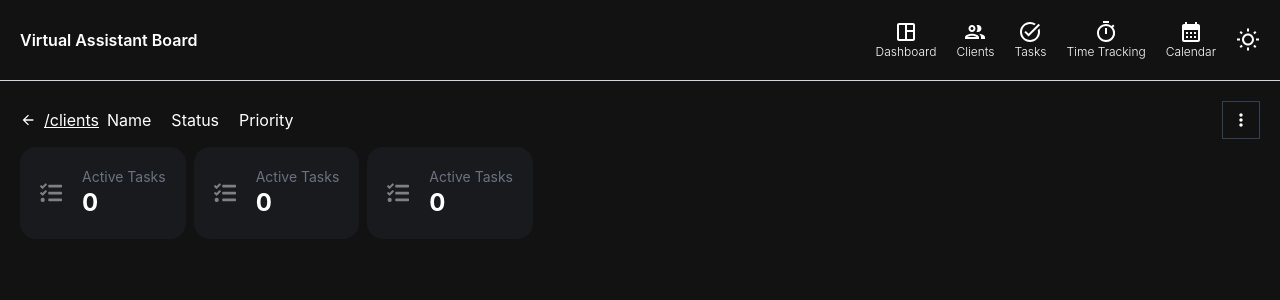
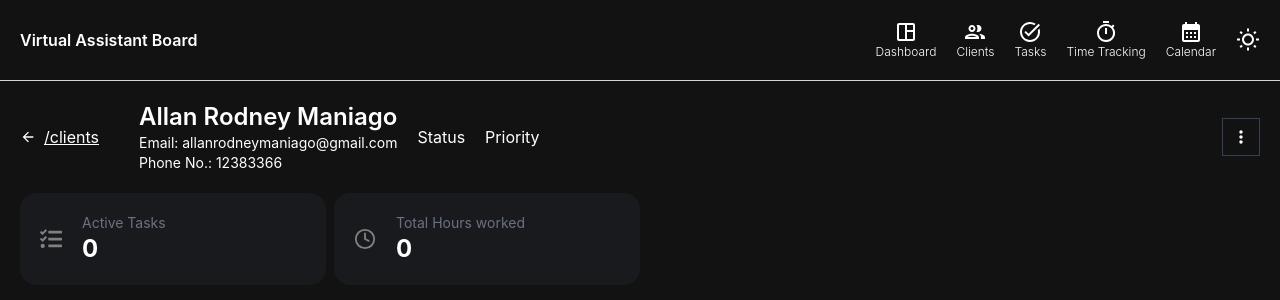
Before and after one commit to allanrodneyyy/VA-To-Do-List, a React (Vite) app: page /client/1 in a window 1280 px wide. Shown: the top 300 px of the page. Built offline with nearby package versions, Linux system fonts and the light colour scheme.

Commit message:
Add component design in view client

```diff
--- a/index.html
+++ b/index.html
@@ -1,13 +1,15 @@
 <!doctype html>
 <html lang="en">
+
 <head>
   <meta charset="UTF-8" />
-    <link rel="icon" type="image/svg+xml" href="/favicon.svg" />
   <meta name="viewport" content="width=device-width, initial-scale=1.0" />
   <title>va-to-do-list</title>
 </head>
+
 <body>
   <div id="root"></div>
   <script type="module" src="/src/main.jsx"></script>
 </body>
+
 </html>
--- /dev/null
+++ b/src/components/Layout/Clients/View/ClientViewBoxes.jsx
@@ -0,0 +1,32 @@
+import { LuClock } from "react-icons/lu";
+import { FaTasks } from "react-icons/fa";
+
+export function ClientViewBoxes() {
+  const ClientViewBoxes = [{
+    label: 'Active Tasks',
+    value: 0,
+    icon: <FaTasks color="gray" size={22} />
+  }, {
+    label: 'Total Hours worked',
+    value: 0.0,
+    icon: <LuClock color="gray" size={22} />
+  }]
+
+  return (
+    <>
+      {
+        ClientViewBoxes.map((info) => (
+          <section className="flex items-center bg-(--panel) p-5 gap-5 rounded-2xl hover:bg-(--hover-panel) ">
+            <div className="">
+              {info.icon}
+            </div>
+            <div className="">
+              <p className="text-gray-500 text-sm">{info.label}</p>
+              <p className='text-2xl font-bold '>{info.value}</p>
+            </div>
+          </section>
+        ))
+      }
+    </>
+  );
+}
--- a/src/pages/ClientPage.jsx
+++ b/src/pages/ClientPage.jsx
@@ -2,62 +2,66 @@ import { useParams, Link } from "react-router";
 import { Header } from "../components/Layout/Header";
 import { MdArrowBack } from "react-icons/md";
 import { BiDotsVerticalRounded } from "react-icons/bi";
-import { FaTasks } from "react-icons/fa";
+import { ClientViewBoxes } from "../components/Layout/Clients/View/ClientViewBoxes";
 
 
 
 export function ClientPage({ theme, setTheme }) {
   const { id } = useParams();
 
+
+
   return (
     <>
       <Header theme={theme} setTheme={setTheme} />
 
-      <section className="flex flex-col p-5 gap-2">
+      <section className="flex flex-col p-5 gap-5">
         <title></title>
+        <section className="flex justify-between sm:hidden">
+          <Link to={'/clients'} className="underline flex gap-2 items-center"><MdArrowBack />/clients</Link>
+          <button className="border border-(--border) p-2 cursor-pointer" ><BiDotsVerticalRounded size={20} /></button>
+        </section>
 
-        <section className="grid grid-cols-2 sm:flex sm:justify-between sm:items-center">
-          <div className="sm:flex gap-2 grid grid-cols-1">
-            <Link to={'/clients'} className="underline flex gap-2 items-center"><MdArrowBack />/clients</Link>
-            <section className="grid grid-rows-3 sm:flex sm:gap-5 gap-1">
-              <p>Name</p>
+        <section className="flex justify-between items-center">
+          <div className="flex gap-10 w-full">
+            <Link to={'/clients'} className="underline gap-2 items-center hidden sm:flex"><MdArrowBack />/clients</Link>
+            <section className="grid grid-rows-1 sm:flex gap-5 w-full items-center ">
+              <div className="flex flex-col sm:items-center">
+                <p className="text-2xl font-semibold">Allan Rodney Maniago</p>
+                <div className="text-sm">
+                  <p>Email: allanrodneymaniago@gmail.com</p>
+                  <p>Phone No.: 12383366</p>
+                </div>
+              </div>
+              <div className="flex gap-x-5">
                 <p>Status</p>
                 <p>Priority</p>
+              </div>
             </section>
           </div>
-          <div className="justify-self-end">
+          <div className="justify-self-end hidden sm:block">
             <button className="border border-(--border) p-2 cursor-pointer" ><BiDotsVerticalRounded size={20} /></button>
           </div>
         </section>
 
-        <section className="sm:flex grid grid-rows-3 gap-2">
-          <section className="flex items-center bg-(--panel) p-5 gap-5 rounded-2xl hover:bg-(--hover-panel) ">
-            <div className="">
-              <FaTasks color="gray" size={22} />
-            </div>
-            <div className="">
-              <p className="text-gray-500 text-sm">Active Tasks</p>
-              <p className='text-2xl font-bold '>0</p>
+        {/* <section className="flex justify-between sm:items-center border">
+          <div className="flex gap-5">
+            <Link to={'/clients'} className="underline  gap-2 items-center hidden sm:flex"><MdArrowBack />/clients</Link>
+            <section className="flex flex-col sm:gap-5 gap-1 ">
+              <p className="border">Allan Rodney Maniago</p>
+              <div className="flex gap-5">
+                <p>Status</p>
+                <p>Priority</p>
               </div>
             </section>
-          <section className="flex items-center bg-(--panel) p-5 gap-5 rounded-2xl hover:bg-(--hover-panel) ">
-            <div className="">
-              <FaTasks color="gray" size={22} />
           </div>
-            <div className="">
-              <p className="text-gray-500 text-sm">Active Tasks</p>
-              <p className='text-2xl font-bold '>0</p>
+          <div className="justify-self-end hidden sm:block">
+            <button className="border border-(--border) p-2 cursor-pointer" ><BiDotsVerticalRounded size={20} /></button>
           </div>
-          </section>
-          <section className="flex items-center bg-(--panel) p-5 gap-5 rounded-2xl hover:bg-(--hover-panel) ">
-            <div className="">
-              <FaTasks color="gray" size={22} />
-            </div>
-            <div className="">
-              <p className="text-gray-500 text-sm">Active Tasks</p>
-              <p className='text-2xl font-bold '>0</p>
-            </div>
-          </section>
+        </section> */}
+
+        <section className="grid grid-cols-2 gap-2 md:max-w-1/2">
+          <ClientViewBoxes />
         </section>
       </section>
     </>
```
Lines whose indentation alone changed are shown as unchanged.
